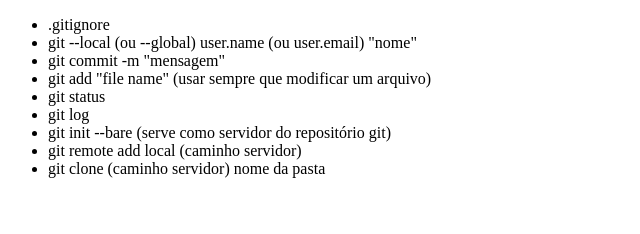
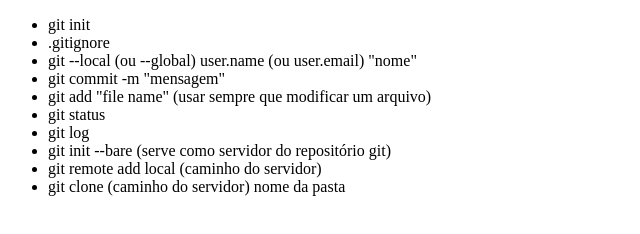
Before and after one commit to JoaoPedroDevOz/git-projeto-alura, a plain HTML site: page index.html in a window 1280 px wide. Shown: the whole page, without its empty margins (0-640 px from the left). Drawn offline with Linux system fonts and the light colour scheme.

Commit message:
Adicionando comando de git init

```diff
--- a/index.html
+++ b/index.html
@@ -6,6 +6,7 @@
 </head>
 <body>
     <ul>
+        <li>git init</li>
         <li>.gitignore</li>
         <li>git --local (ou --global) user.name (ou user.email) "nome"</li>
         <li>git commit -m "mensagem"</li>
@@ -13,8 +14,8 @@
         <li>git status</li>
         <li>git log</li>
         <li>git init --bare (serve como servidor do repositório git)</li>
-        <li>git remote add local (caminho servidor)</li>
-        <li>git clone (caminho servidor) nome da pasta</li>
+        <li>git remote add local (caminho do servidor)</li>
+        <li>git clone (caminho do servidor) nome da pasta</li>
     </ul>
 </body>
 </html>
```
